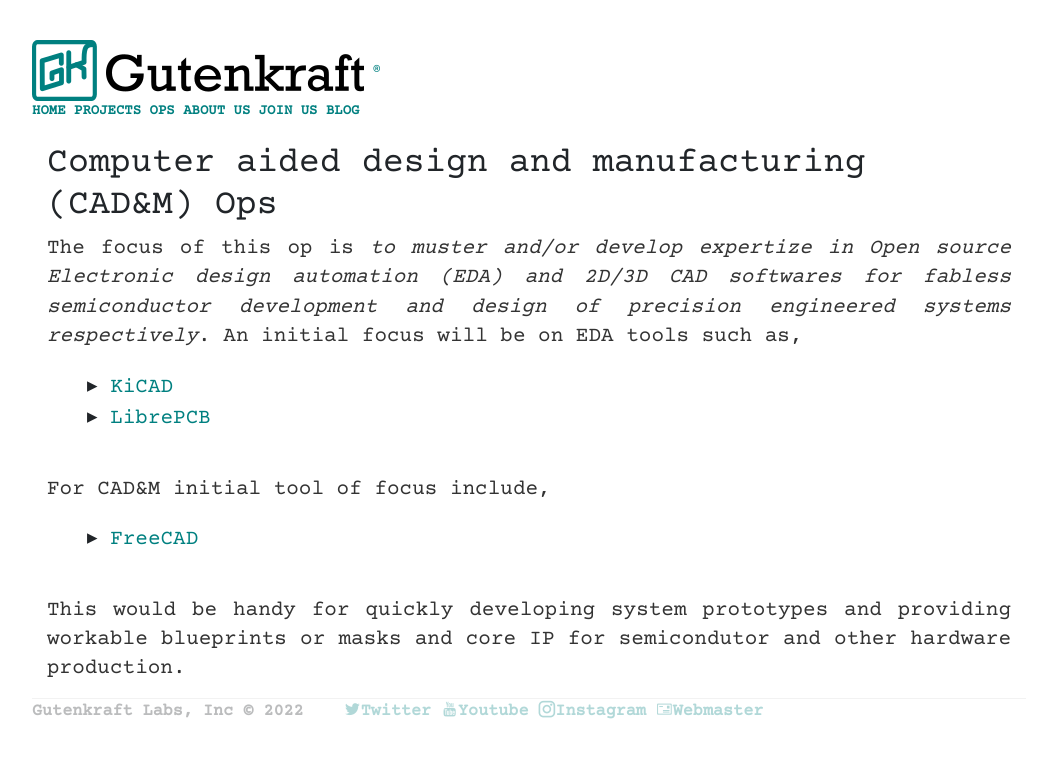
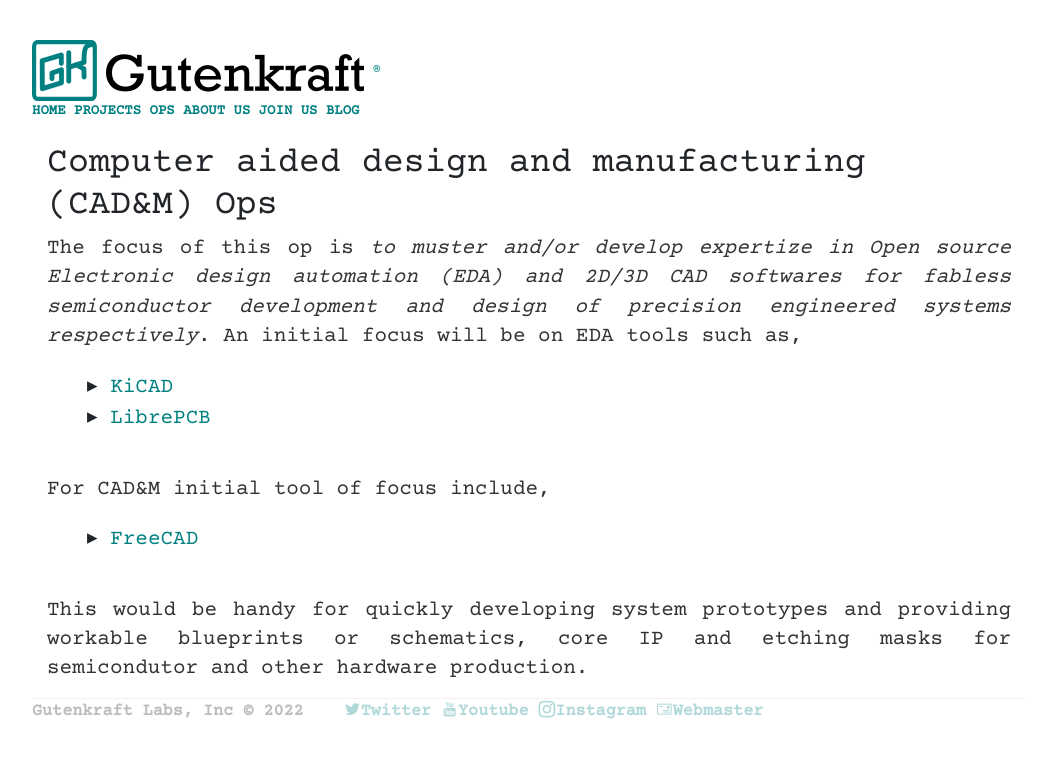
Before and after one commit to oferonmi/datafilik.github.io, a Jekyll site: the page built from ops/cadnm_op/index.html, in a window 1280 px wide. Shown: the top 758 px of the page, without its empty margins (111-1153 px from the left). Built offline with Jekyll 4.4.1, drawn with Linux system fonts in a browser that asks for light colours; some web fonts are replaced.

Commit message:
content update

```diff
--- a/ops/cadnm_op/index.html
+++ b/ops/cadnm_op/index.html
@@ -22,7 +22,7 @@
     </ul>
 
     <p align="justify">
-        This would be handy for quickly developing system prototypes and providing workable blueprints or masks and core IP for semicondutor and other hardware production.
+        This would be handy for quickly developing system prototypes and providing workable blueprints or schematics, core IP and etching masks for semicondutor and other hardware production.
     </p>
 
 </div>
--- a/ops/embed_op/index.html
+++ b/ops/embed_op/index.html
@@ -17,7 +17,7 @@
     </p>
 
     <p align="justify">
-        In view of the centrality of embedded systems to electronics and smart solutions, the embedded ops unit's objective is <em>to develop/muster and deploy embedded systems skills to solve problems at the heart of a Gutenkraft project where needed</em>.
+        In view of the centrality of embedded systems to electronics and smart solutions, the embedded ops unit's objective is <em>to develop/muster and deploy embedded systems skills to solve problems at the heart of a Gutenkraft projects</em>, where needed.
     </p>
 
     <p align="justify">
```
